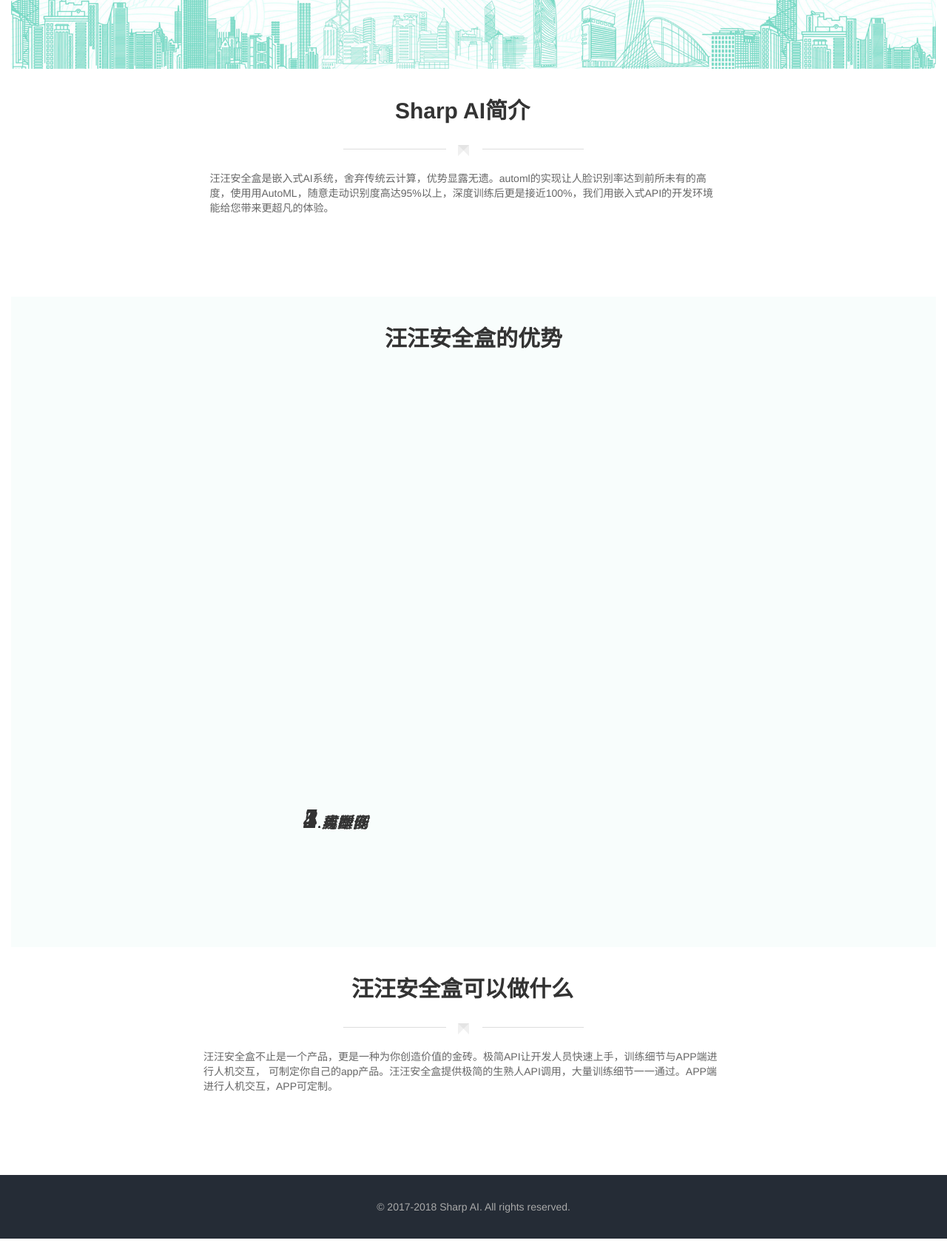
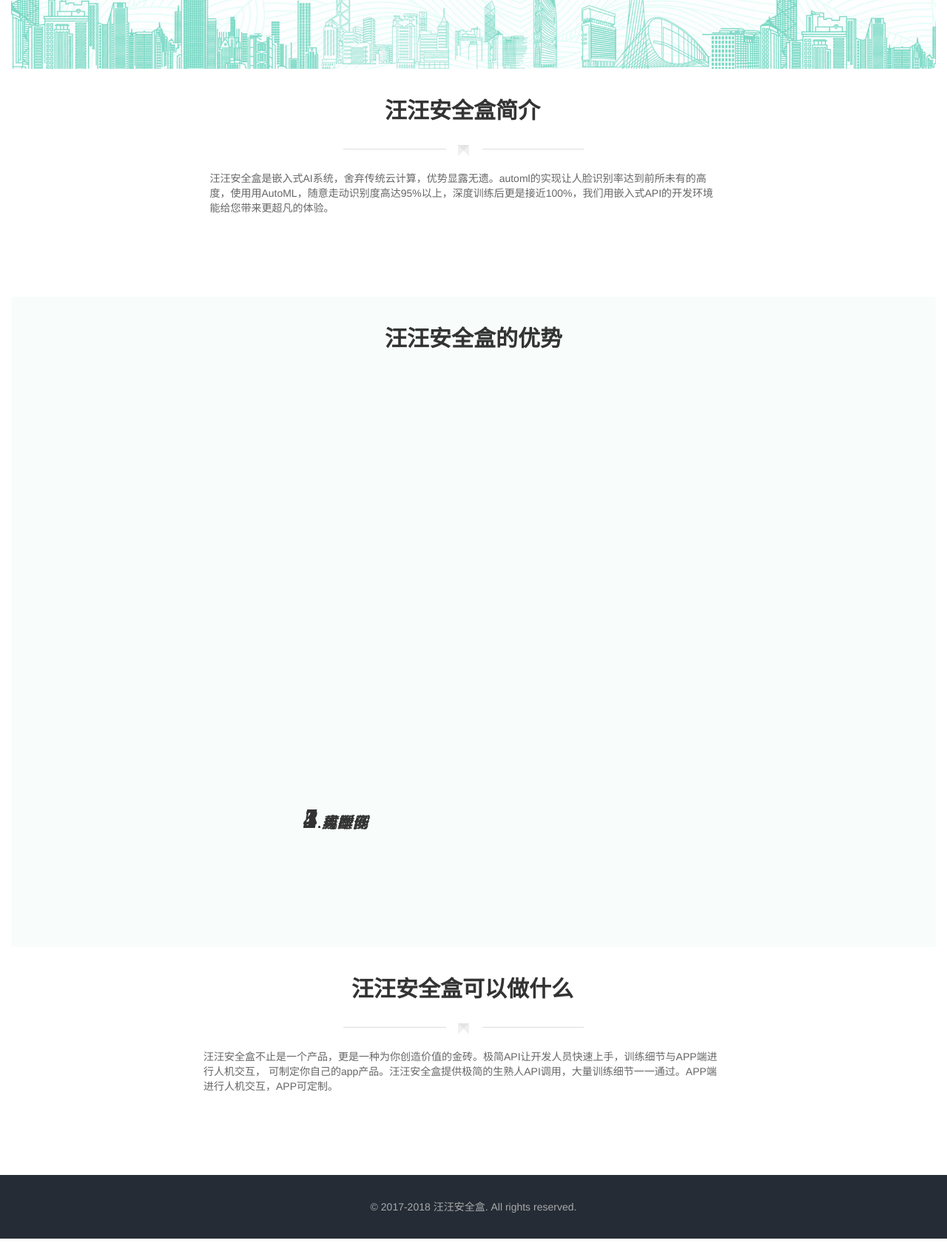
Before and after one commit to SharpAI/product.intro, a plain HTML site: page related.html in a window 1280 px wide. Shown: the part 200-1884 px from the top of the page at 74% size. Drawn offline with Linux system fonts and the light colour scheme; a script that the page names is missing.

Commit message:
Update related.html

```diff
--- a/related.html
+++ b/related.html
@@ -50,7 +50,7 @@
     </div>
     <div class="introduce row">
         <div class="col-lg-12 col-md-12 col-sm-12 col-xs-12">
-            <p class="lead"><h2 class="wow rollIn text-center"><strong>Sharp AI简介</strong></h2></p>
+            <p class="lead"><h2 class="wow rollIn text-center"><strong>汪汪安全盒简介</strong></h2></p>
             <p class="wow rollIn lead sharp-img"><img src="img/img17.png" class="img-responsive"　alt="这里本来有一张图片的!"></p>
             <div class="wow rollIn sharp-text">
                 <div class="sharp-value">汪汪安全盒是嵌入式AI系统，舍弃传统云计算，优势显露无遗。automl的实现让人脸识别率达到前所未有的高度，使⽤用AutoML，随意走动识别度高达95%以上，深度训练后更是接近100%，我们用嵌入式API的开发环境能给您带来更超凡的体验。</div>
@@ -134,7 +134,7 @@
 <!-- footer部分 -->
 <div class="row">
     <div class="footer col-lg-12 col-md-12 col-sm-12 col-xs-12">
-        <p class="footer-p">&copy; 2017-2018 Sharp AI. All rights reserved.</p>
+        <p class="footer-p">&copy; 2017-2018 汪汪安全盒. All rights reserved.</p>
     </div>
 </div>
 <script>
```
